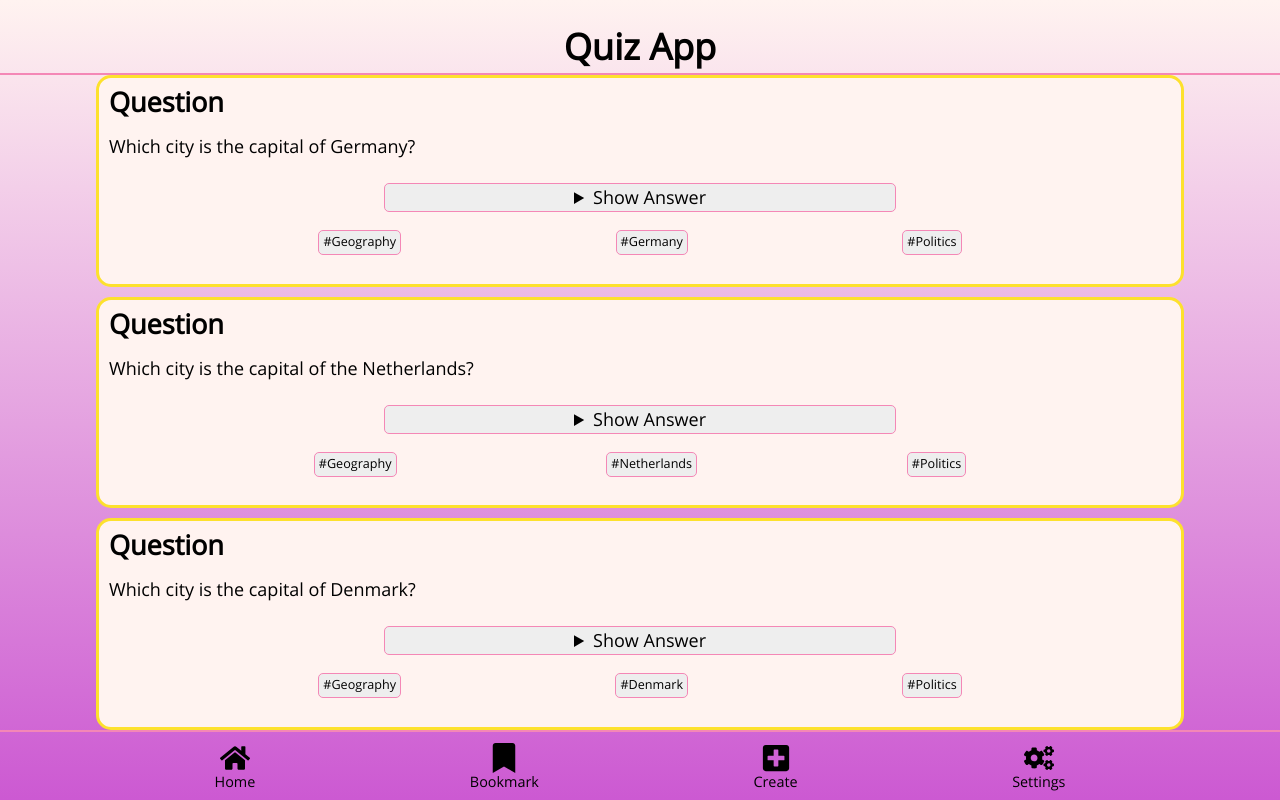
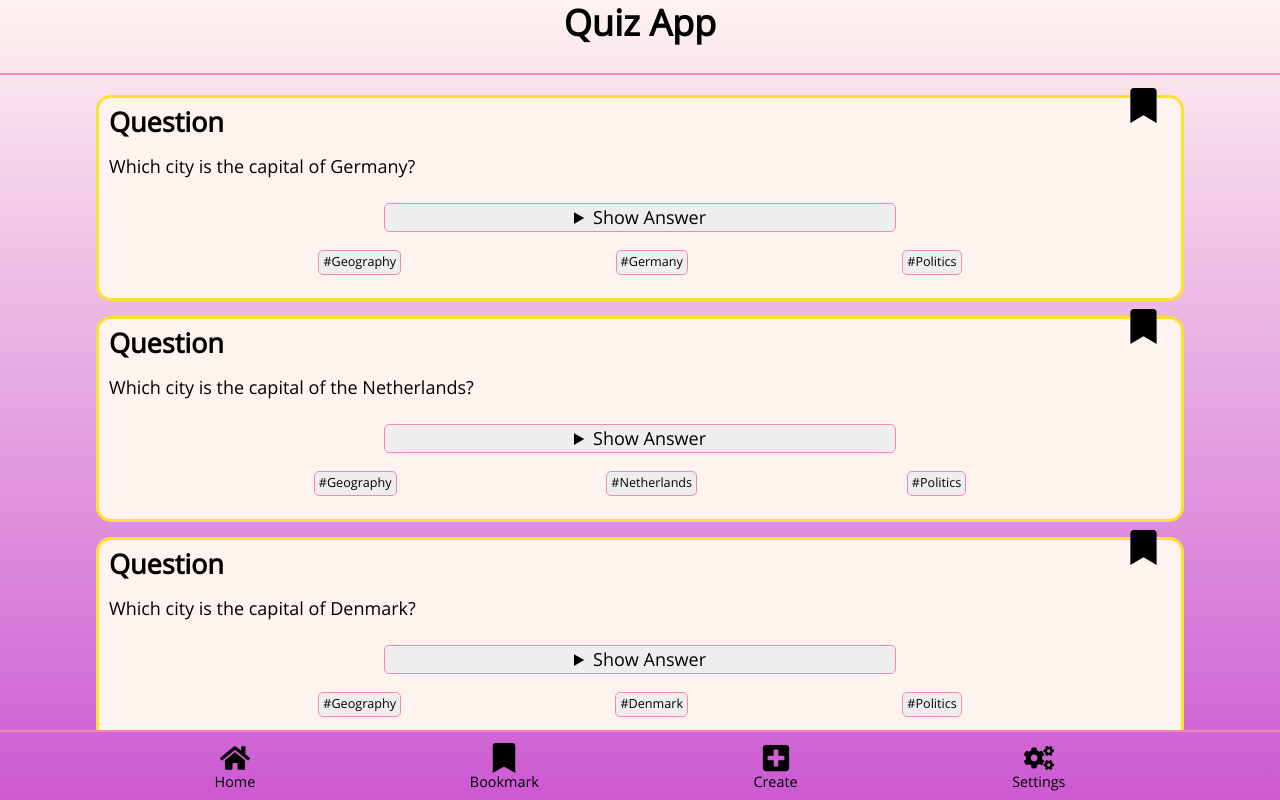
Before and after one commit to dw0111/quiz-app, a website: page index.html in a window 1280 px wide. Drawn offline with Linux system fonts and the light colour scheme.

Commit message:
Add bookmark to card

```diff
--- a/components/_app-grid.css
+++ b/components/_app-grid.css
@@ -8,6 +8,7 @@
 .app-grid__main {
   display: grid;
   justify-content: center;
-  gap: 10px;
+  gap: 15px;
   overflow-y: scroll;
+  padding: 20px 0;
 }
--- a/components/_question-card.css
+++ b/components/_question-card.css
@@ -7,8 +7,15 @@
 }
 
 .card__header {
+  position: relative;
   text-align: left;
   padding: 5px;
+}
+
+.card__bookmark {
+  position: absolute;
+  top: -15px;
+  right: 15px;
 }
 
 .card__answer-section {
--- a/index.html
+++ b/index.html
@@ -16,6 +16,13 @@
         <header class="card__header">
           <h2>Question</h2>
           <p>Which city is the capital of Germany?</p>
+          <img
+            class="card__bookmark"
+            src="../images/bookmark-solid.svg"
+            alt="bookmark"
+            width="35"
+            height="35"
+          />
         </header>
         <section class="card__answer-section">
           <details class="card__answer-toggle">
@@ -34,6 +41,13 @@
         <header class="card__header">
           <h2>Question</h2>
           <p>Which city is the capital of the Netherlands?</p>
+          <img
+            class="card__bookmark"
+            src="../images/bookmark-solid.svg"
+            alt="bookmark"
+            width="35"
+            height="35"
+          />
         </header>
         <section class="card__answer-section">
           <details class="card__answer-toggle">
@@ -52,6 +66,13 @@
         <header class="card__header">
           <h2>Question</h2>
           <p>Which city is the capital of Denmark?</p>
+          <img
+            class="card__bookmark"
+            src="../images/bookmark-solid.svg"
+            alt="bookmark"
+            width="35"
+            height="35"
+          />
         </header>
         <section class="card__answer-section">
           <details class="card__answer-toggle">
--- a/styles/_base.css
+++ b/styles/_base.css
@@ -12,6 +12,7 @@ body {
 h1 {
   line-height: 1.3;
   text-align: center;
+  margin: auto;
 }
 
 a {
```
Also changed, not shown: components/_question-card.html (+7 -0 lines).
